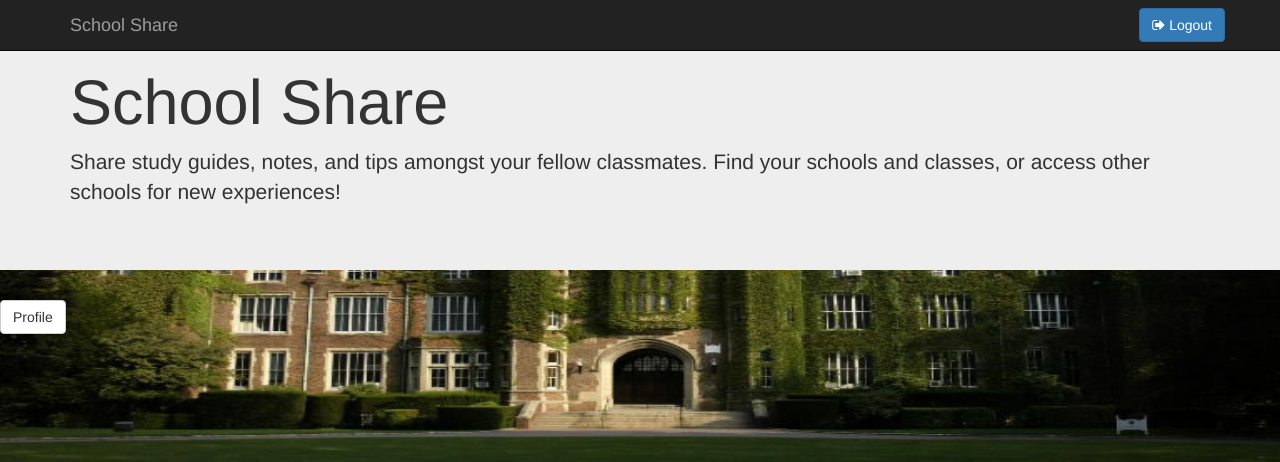
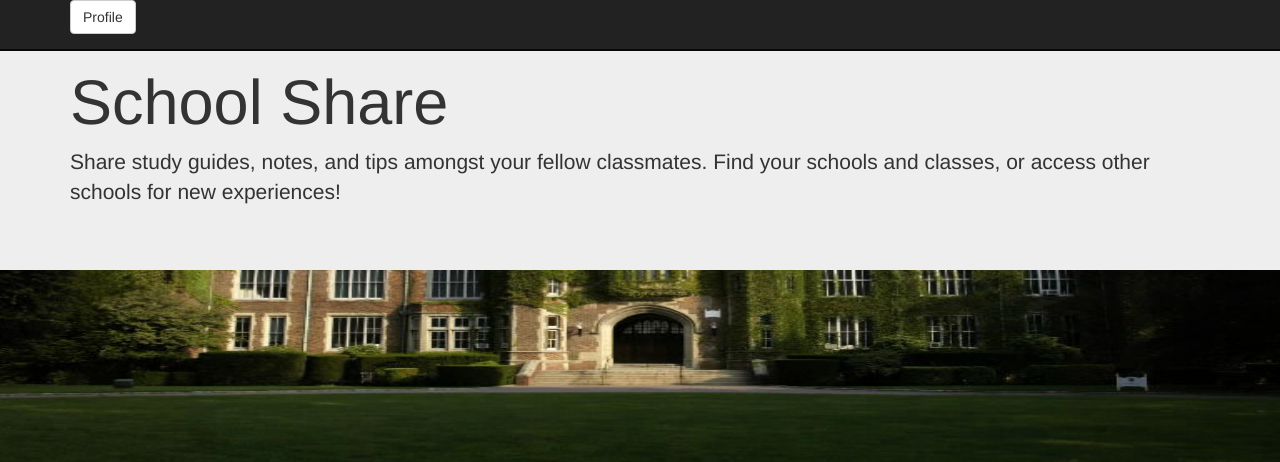
Before and after one commit to thejasonluo/SchoolShare, a Flask app: page / in a window 1280 px wide. Shown: the top 462 px of the page. Run offline with Flask 2, Linux system fonts and the light colour scheme; the visitor is signed in with stand-in values (Sample User, id 1); a database or web service that is not in the repository returns one stand-in record (values such as "Sample title"); some libraries are stand-ins or nearby versions.

Commit message:
positioning

```diff
--- a/templates/home.html
+++ b/templates/home.html
@@ -128,8 +128,12 @@
     </div>
     {% endif %}
     {% if loggedIn %}
+    <div class="navbar navbar-fixed-top navbar-inverse" role="navigation">
+    <div class="container">
     <div class="navbar-header">
     <a href = "/profile" button type="button" class="btn btn-default">Profile</button></a>
+   </div>
+   </div>
    </div>
    {% endif %}
 
```
